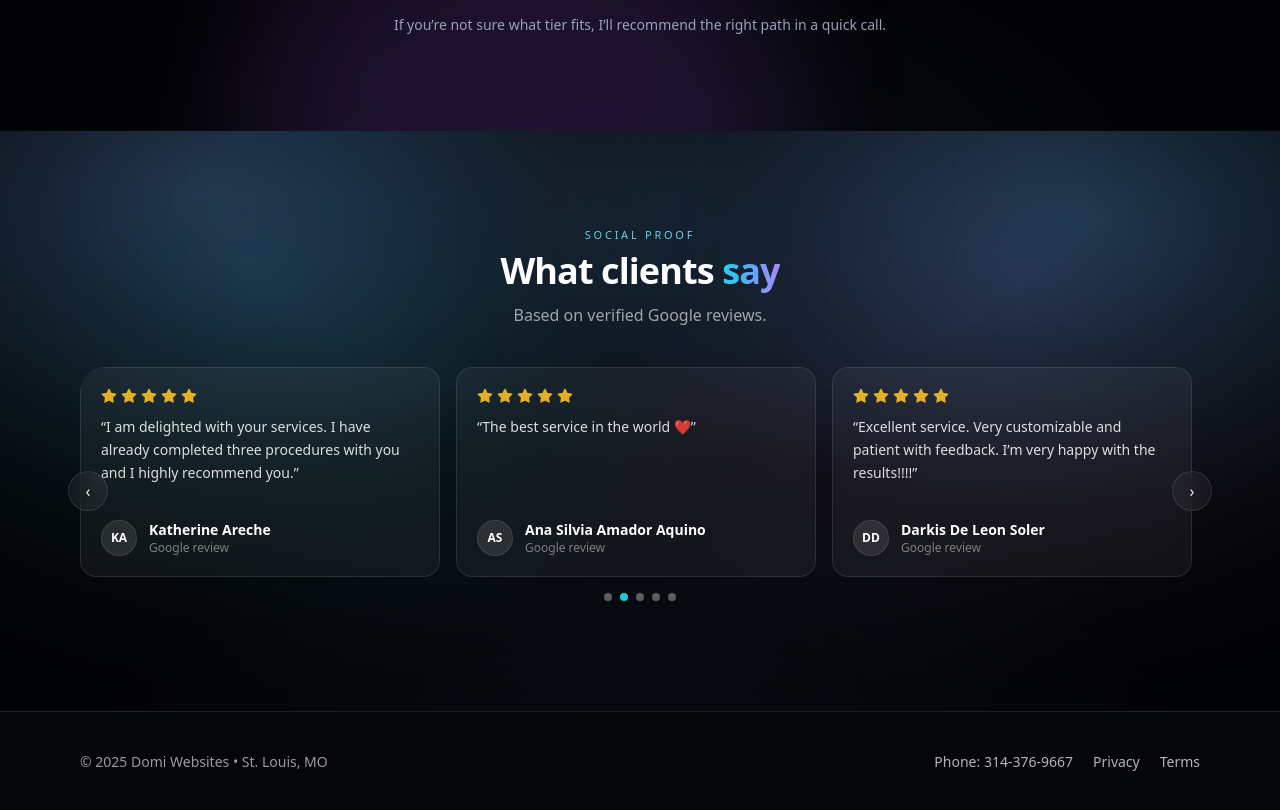
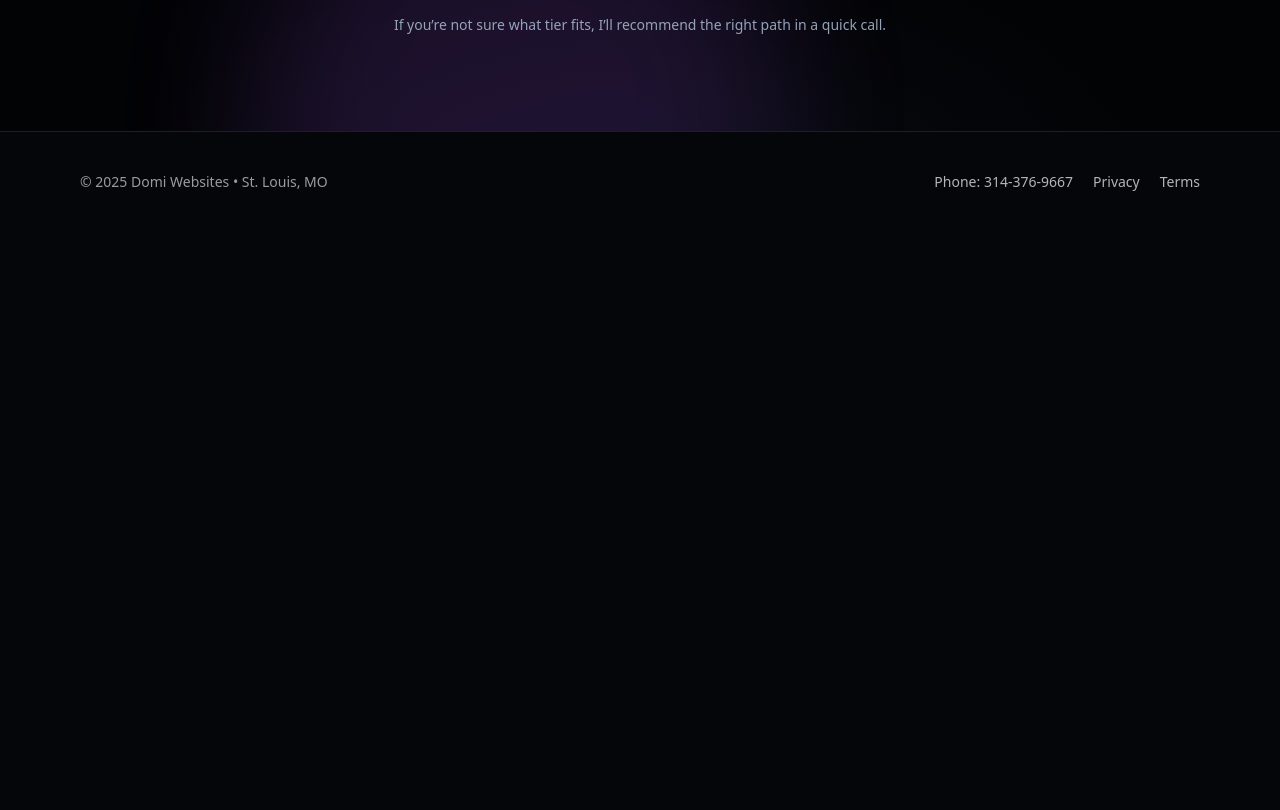
Before and after one commit to juancabrera0513/DOMIWEBITES2, a React (Create React App) app: page /pricing in a window 1280 px wide. Shown: the part 860-1670 px from the top of the page. After the commit the page ends 1092 px from the top, so only its background shows below. Built offline with nearby package versions, Linux system fonts and the light colour scheme; no server answers.

Commit message:
updated social proof

```diff
--- a/src/components/Header.jsx
+++ b/src/components/Header.jsx
@@ -22,7 +22,6 @@ export default function Header() {
 
   const scrollTop = () => window.scrollTo({ top: 0, behavior: "smooth" });
 
-  // ✅ If same route: scroll to top. Else: navigate.
   const handleNav = (path) => (e) => {
     e.preventDefault();
     setMenuOpen(false);
@@ -33,7 +32,6 @@ export default function Header() {
     }
 
     navigate(path);
-    // ScrollToTop component will handle scrolling after route change.
   };
 
   const handleLogo = (e) => {
--- a/src/pages/PricingPage.jsx
+++ b/src/pages/PricingPage.jsx
@@ -40,7 +40,7 @@ export default function PricingPage() {
 
       <main id="main-content">
         <PricingSection />
-        <TestimonialsSection />
+        {/* <TestimonialsSection /> */}
       </main>
 
       <Footer />
--- a/src/pages/ServicesPage.jsx
+++ b/src/pages/ServicesPage.jsx
@@ -115,7 +115,7 @@ export default function ServicesPage() {
       ],
     },
     {
-      icon: "🧩",
+      icon: "🎨🖌️",
       title: t("svc2_title", "Redesign & Conversion Upgrades"),
       tag: t("svc2_tag", "Best for existing sites"),
       desc: t(
--- a/src/sections/TestimonialsSection.jsx
+++ b/src/sections/TestimonialsSection.jsx
@@ -71,9 +71,6 @@ export default function TestimonialsSection() {
 
       <div className="container relative z-10">
         <div className="text-center max-w-3xl mx-auto">
-          <p className="text-[11px] tracking-[0.25em] uppercase text-cyan-300/90 mb-2">
-            Social proof
-          </p>
 
           <h2 id="testimonials-heading" className="text-3xl md:text-4xl font-semibold text-white tracking-tight">
             What clients <span className="grad-text">say</span>
```
